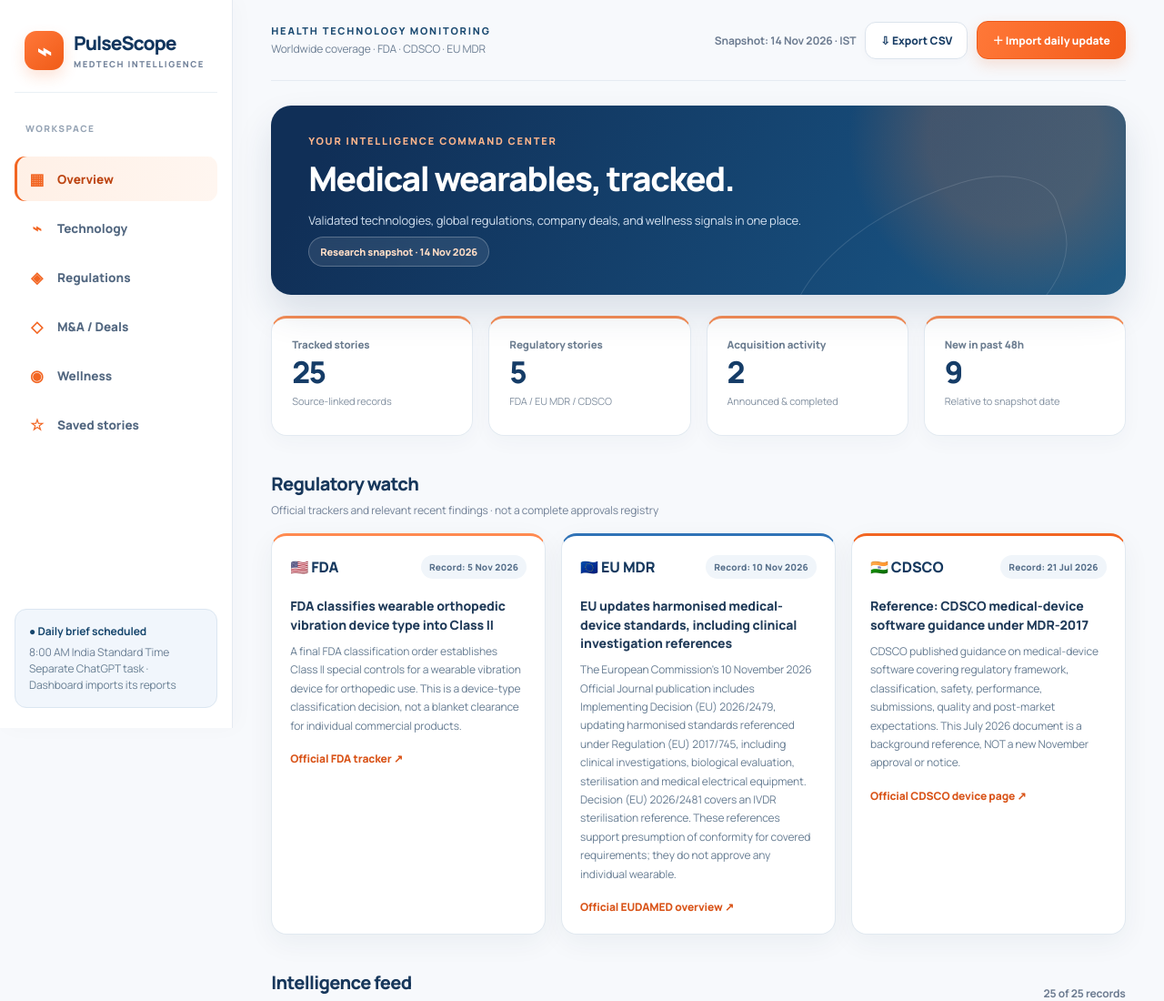
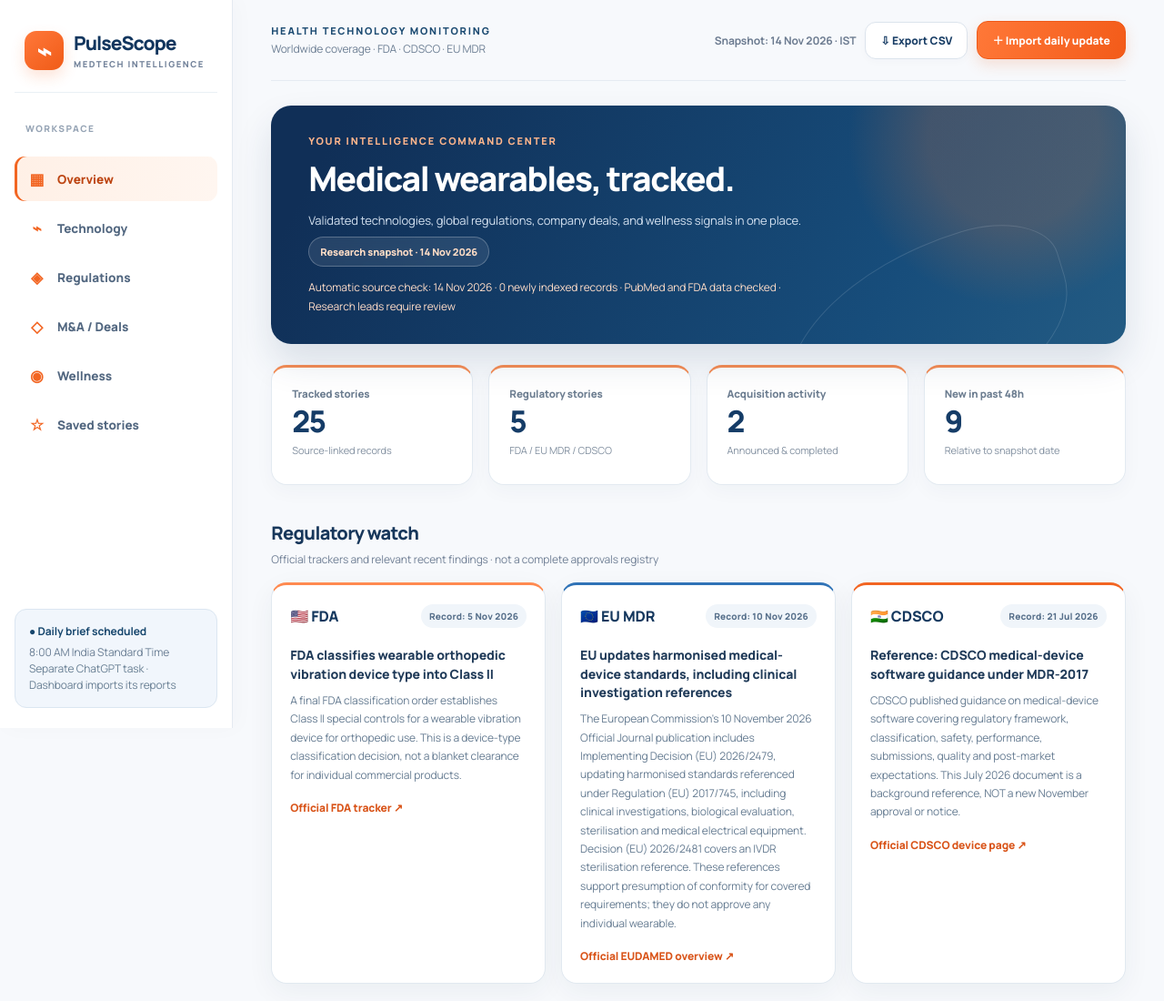
Before and after one commit to drmani1/pulsescope-dashboard, a plain HTML site: page index.html in a window 1280 px wide. Shown: the top 1100 px of the page at 91% size. Drawn offline with Linux system fonts and the light colour scheme.

Commit message:
Show separate daily automatic-source check status on PulseScope dashboard

```diff
--- a/index.html
+++ b/index.html
@@ -9,7 +9,7 @@
 <button data-view="all" class="active"><span class="glyph">▦</span> Overview</button><button data-view="tech"><span class="glyph">⌁</span> Technology</button><button data-view="regulatory"><span class="glyph">◈</span> Regulations</button><button data-view="deals"><span class="glyph">◇</span> M&A / Deals</button><button data-view="wellness"><span class="glyph">◉</span> Wellness</button><button data-view="saved"><span class="glyph">☆</span> Saved stories</button>
 </nav><div class="sidefoot"><strong>● Daily brief scheduled</strong>8:00 AM India Standard Time<br><span style="color:#93aeb5">Separate ChatGPT task · Dashboard imports its reports</span></div></aside>
 <main class="main"><div class="topbar"><div><div class="eyebrow">Health technology monitoring</div><div style="font-size:12px;color:#5a7079;margin-top:4px">Worldwide coverage · FDA · CDSCO · EU MDR</div></div><div class="topright"><span class="stamp" id="stamp"></span><button class="button" id="exportCsv">⇩ Export CSV</button><button class="button primary" id="importBtn">＋ Import daily update</button></div></div>
-<section class="hero"><div><div class="eyebrow">Your intelligence command center</div><h1 class="headline" id="heading">Medical wearables, tracked.</h1><p class="sub" id="subtitle">Validated technologies, global regulations, company deals, and wellness signals in one place.</p><span class="datebadge" id="daylabel">Research snapshot · 11 Nov 2026</span></div></section>
+<section class="hero"><div><div class="eyebrow">Your intelligence command center</div><h1 class="headline" id="heading">Medical wearables, tracked.</h1><p class="sub" id="subtitle">Validated technologies, global regulations, company deals, and wellness signals in one place.</p><span class="datebadge" id="daylabel">Research snapshot · 11 Nov 2026</span><p class="sub" id="autoCheck" aria-live="polite" style="font-size:12px;margin-top:12px;color:#ffddc8">Checking automated source status…</p></div></section>
 <div class="metrics"><div class="metric"><div class="label">Tracked stories</div><div class="num" id="countAll">0</div><div class="mini">Source-linked records</div></div><div class="metric"><div class="label">Regulatory stories</div><div class="num" id="countReg">0</div><div class="mini">FDA / EU MDR / CDSCO</div></div><div class="metric"><div class="label">Acquisition activity</div><div class="num" id="countDeals">0</div><div class="mini">Announced & completed</div></div><div class="metric"><div class="label">New in past 48h</div><div class="num" id="countRecent">0</div><div class="mini">Relative to snapshot date</div></div></div>
 <section id="regSection"><div class="sectionbar"><div><h2>Regulatory watch</h2><p>Official trackers and relevant recent findings · not a complete approvals registry</p></div></div><div class="reggrid">
 <div class="reg"><div class="regtop"><span class="regname">🇺🇸 FDA</span><span class="quiet">Source-linked archive</span></div><h3>Latest verified FDA-related story</h3><p>Loading source-linked FDA regulatory updates from the archive.</p><a class="sourcelink" href="https://www.fda.gov/medical-devices/medical-devices-news-and-events/cdrh-new-news-and-updates" target="_blank" rel="noopener noreferrer">Official FDA tracker ↗</a></div>
@@ -117,5 +117,19 @@ async function loadPublishedArchive(){
     render();updateRegulatoryCards();
   }catch(err){console.warn('PulseScope: published archive unavailable; showing cached snapshot',err)}
 }
-render();updateRegulatoryCards();loadPublishedArchive();setInterval(loadPublishedArchive,15*60*1000);})();
+async function loadDailyStatus(){
+  if(!/^https?:$/.test(location.protocol))return;
+  try{
+    const response=await fetch('./data/status.json?t='+Date.now(),{cache:'no-store'});
+    if(!response.ok)throw Error('HTTP '+response.status);
+    const info=await response.json();
+    if(!/^\d{4}-\d{2}-\d{2}$/.test(info.lastCheckedDateIST||''))throw Error('Invalid status date');
+    const issues=Object.values(info.sources||{}).some(x=>x.status!=='ok');
+    const added=Number.isInteger(info.addedThisCheck)?info.addedThisCheck:0;
+    $('autoCheck').textContent='Automatic source check: '+dateStr(info.lastCheckedDateIST)+' · '+added+' newly indexed records · '+(issues?'some sources unavailable':'PubMed and FDA data checked')+' · Research leads require review';
+  }catch(e){
+    $('autoCheck').textContent='Automated check status unavailable · Check repository Actions';
+  }
+}
+render();updateRegulatoryCards();loadPublishedArchive();loadDailyStatus();setInterval(()=>{loadPublishedArchive();loadDailyStatus()},15*60*1000);})();
 </script></body></html>
```
